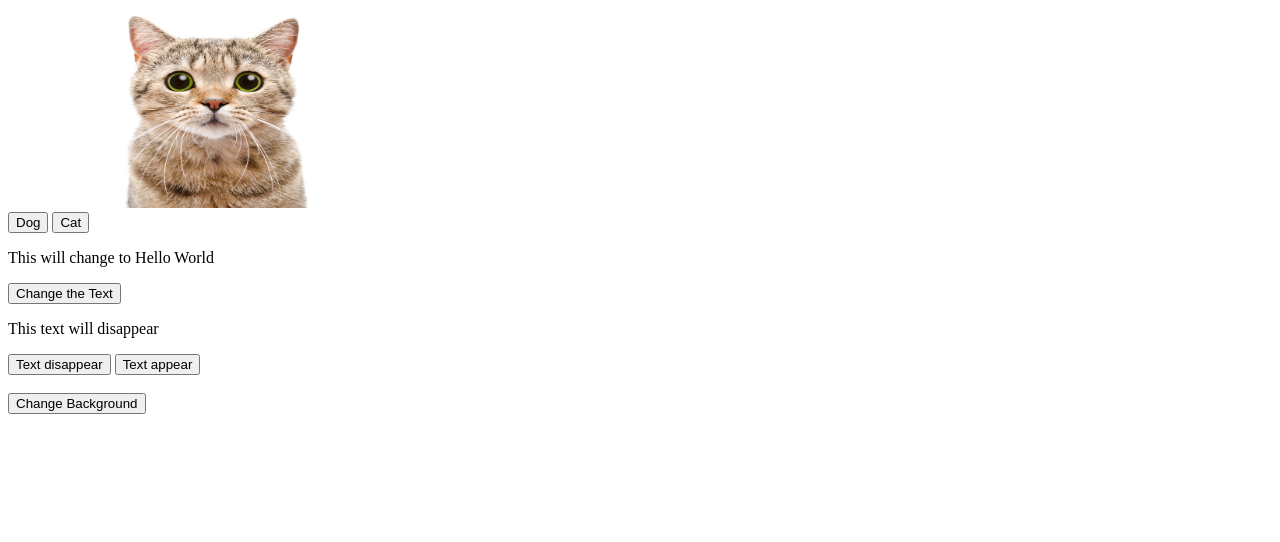
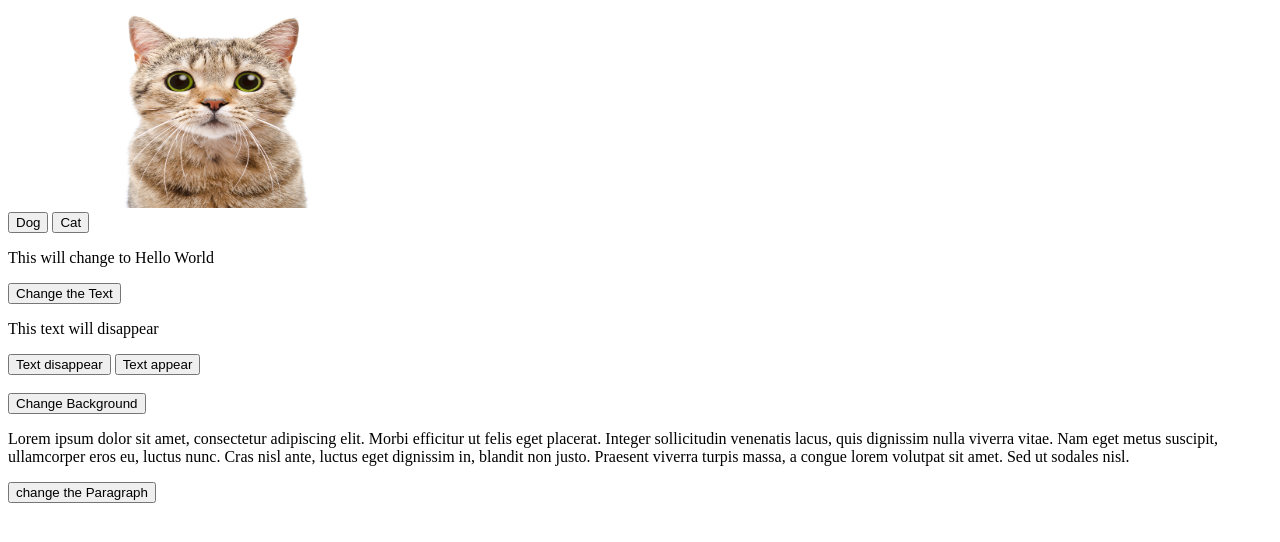
Before and after one commit to Arvin-Leung/Unit-5-02, a plain HTML site: page index.html in a window 1280 px wide. Drawn offline with Linux system fonts and the light colour scheme.

Commit message:
Extra added

```diff
--- a/index.html
+++ b/index.html
@@ -20,6 +20,8 @@
    <button onclick="appear()">Text appear</button>
    <br><br>
    <button onclick="background()">Change Background</button>
+   <p id="paragraph">Lorem ipsum dolor sit amet, consectetur adipiscing elit. Morbi efficitur ut felis eget placerat. Integer sollicitudin venenatis lacus, quis dignissim nulla viverra vitae. Nam eget metus suscipit, ullamcorper eros eu, luctus nunc. Cras nisl ante, luctus eget dignissim in, blandit non justo. Praesent viverra turpis massa, a congue lorem volutpat sit amet. Sed ut sodales nisl.</p>
+   <button onclick="font()">change the Paragraph</button>
    <script src="script.js"></script>
   </body>
 </html>
--- a/script.js
+++ b/script.js
@@ -27,3 +27,10 @@ function appear() {
 function background() {
   document.getElementById('background').style.backgroundColor = 'aqua'
 }
+
+// this function changes the font, size, and color
+function font() {
+  document.getElementById('paragraph').style.fontFamily = 'Arial'
+  document.getElementById('paragraph').style.fontSize = '110%'
+  document.getElementById('paragraph').style.color = 'red'
+}
```
